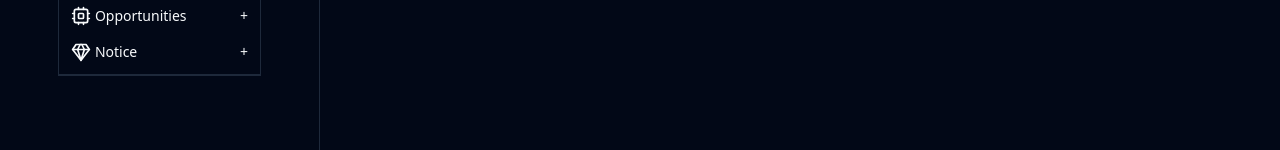
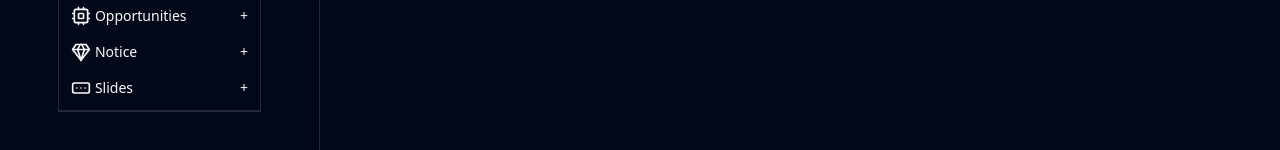
Before and after one commit to x20surya/HyperVergeChromeExtension, a React (Vite) app in the folder client/: page / in a window 1280 px wide. Shown: the part 504-654 px from the top of the page. Built offline with nearby package versions, Linux system fonts and the light colour scheme.

Commit message:
Add Slides to Widget Handler

```diff
--- a/client/src/components/HomeScreenComponents/Sidebar.jsx
+++ b/client/src/components/HomeScreenComponents/Sidebar.jsx
@@ -17,7 +17,10 @@ import {
   InfoIcon,
   Music2Icon,
   PaperclipIcon,
+  RectangleEllipsisIcon,
   SheetIcon,
+  SliceIcon,
+  SlidersIcon,
   TimerIcon,
 } from "lucide-react";
 
@@ -189,6 +192,20 @@ function Sidebar({ addHandler }) {
                 +
               </button>
             </CommandItem>
+            <CommandItem>
+              <div className="flex items-center">
+                <RectangleEllipsisIcon className="pr-1"/>
+                <span>Slides</span>
+              </div>
+              <button
+                onClick={() => {
+                  addHandler("widget12");
+                }}
+                variant="ghost"
+              >
+                +
+              </button>
+            </CommandItem>
           </CommandGroup>
           <CommandSeparator />
         </CommandList>
--- a/client/src/components/HomeScreenComponents/WidgetHandler.jsx
+++ b/client/src/components/HomeScreenComponents/WidgetHandler.jsx
@@ -8,6 +8,7 @@ import Notice from "../Widgets/Notice/Notice";
 import Opportunity from "../Widgets/Opportunities/Opportunity";
 import PomodoroTimer from "../Widgets/PomodoroTimer/PomodoroTimer";
 import Sheets from "../Widgets/Sheets/Sheet";
+import Slide from "../Widgets/Slide/Slide";
 import Spotify from "../Widgets/Spotify/Spotify";
 
 function WidgetHandler({ id, widget, deleteWidget }) {
@@ -326,7 +327,36 @@ function WidgetHandler({ id, widget, deleteWidget }) {
               <line x1="14" y1="11" x2="14" y2="17" />
             </svg>
           </button>
-          <Notice/>
+          <Notice />
+        </div>
+      );
+    }
+  }
+  {
+    if (widget == "widget12") {
+      return (
+        <div className="w-[95%] h-[90%] group">
+          <button
+            className="absolute top-2 left-2 z-10 invisible group-hover:visible"
+            onClick={() => deleteWidget(id)}
+          >
+            <svg
+              className="h-6 w-6 text-primary"
+              viewBox="0 0 24 24"
+              fill="none"
+              stroke="currentColor"
+              strokeWidth="2"
+              strokeLinecap="round"
+              strokeLinejoin="round"
+            >
+              {" "}
+              <polyline points="3 6 5 6 21 6" />{" "}
+              <path d="M19 6v14a2 2 0 0 1-2 2H7a2 2 0 0 1-2-2V6m3 0V4a2 2 0 0 1 2-2h4a2 2 0 0 1 2 2v2" />{" "}
+              <line x1="10" y1="11" x2="10" y2="17" />{" "}
+              <line x1="14" y1="11" x2="14" y2="17" />
+            </svg>
+          </button>
+          <Slide/>
         </div>
       );
     }
```
